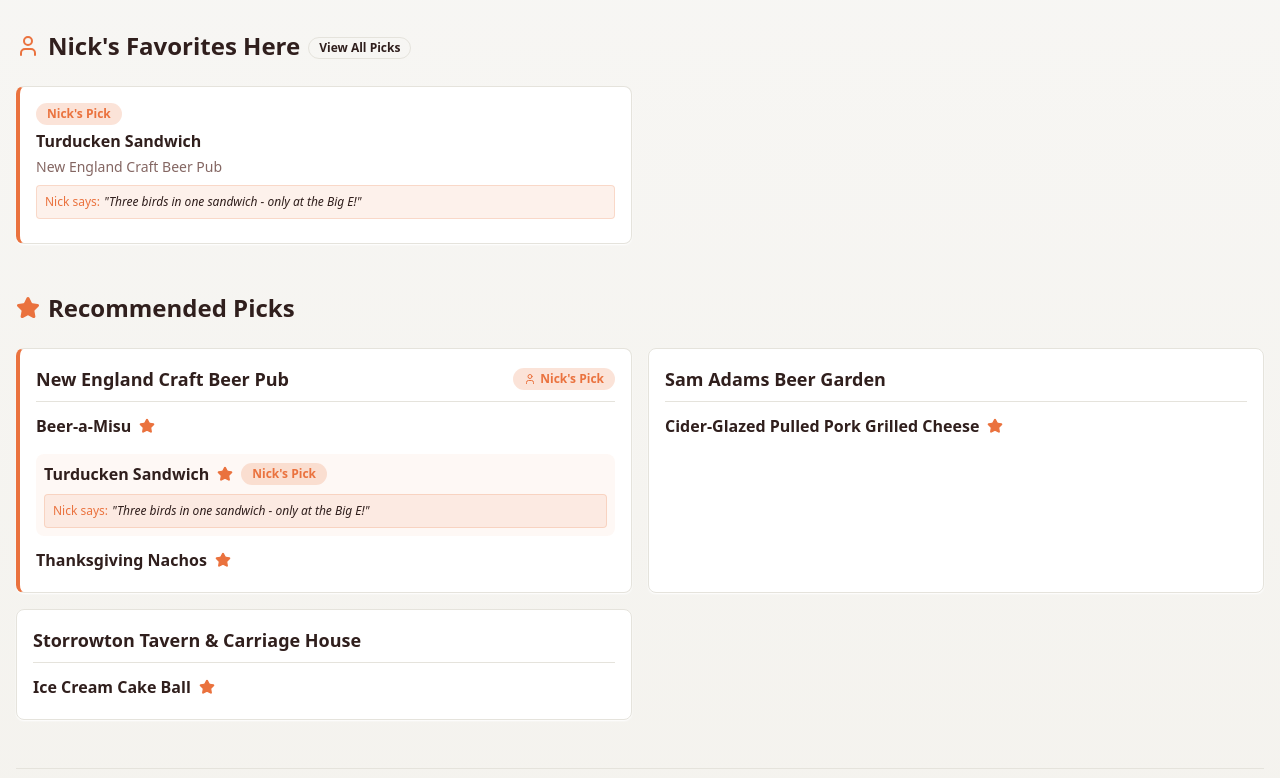
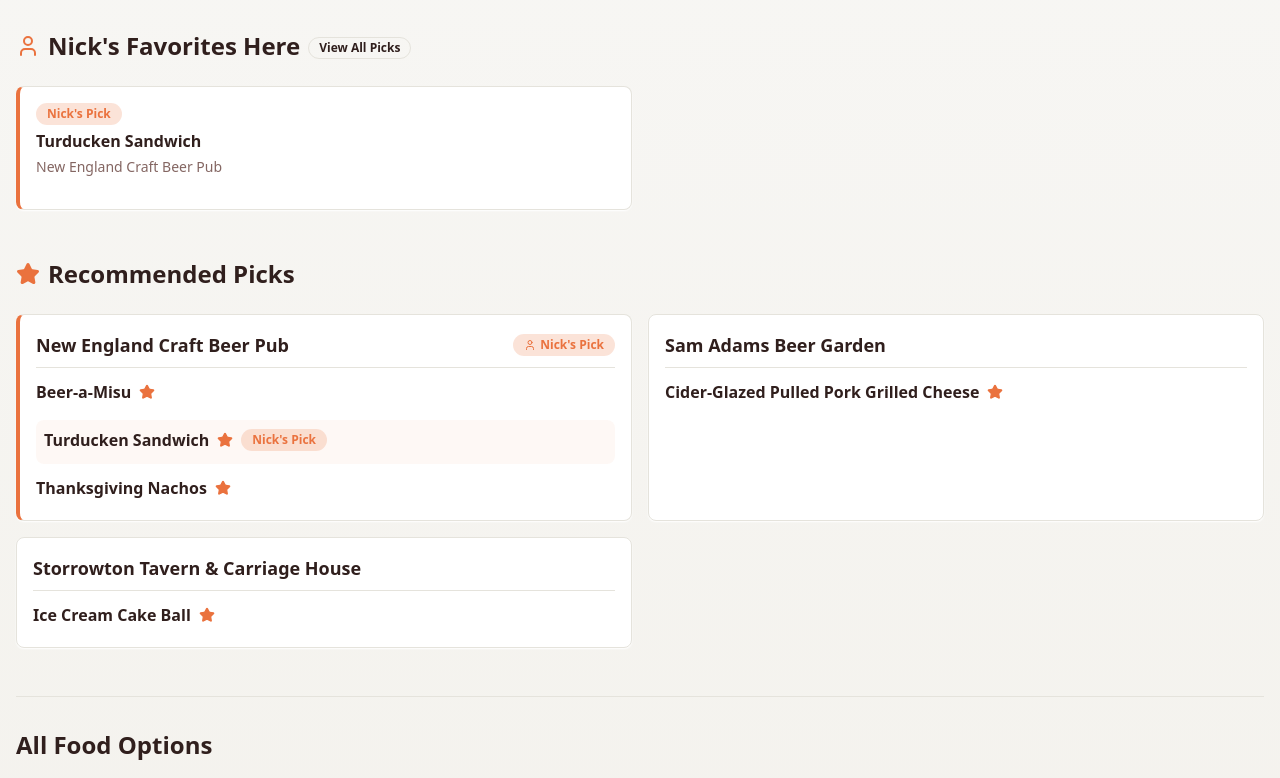
Before and after one commit to Icidus/big-e-eats-map, a React (Vite) app: page /big-e-eats-map/location/avenue-of-states in a window 1280 px wide. Shown: the part 462-1240 px from the top of the page. Built offline with nearby package versions, Linux system fonts and the light colour scheme; the HTML template or start-up script is replaced by a standard one.

Commit message:
Remove fabricated Nick comments - no actual quotes exist

```diff
--- a/src/components/NicksFavorites.tsx
+++ b/src/components/NicksFavorites.tsx
@@ -3,7 +3,7 @@ import { useState, useEffect } from "react";
 import { Card, CardContent } from "@/components/ui/card";
 import { Badge } from "@/components/ui/badge";
 import { Button } from "@/components/ui/button";
-import { Star, MapPin, User, ArrowRight } from "lucide-react";
+import { Star, MapPin, ArrowRight } from "lucide-react";
 import { NicksFavorite, getNicksFavoritesByPriority } from "@/data/nicksFavorites";
 
 interface NicksFavoriteCardProps {
@@ -35,18 +35,6 @@ export const NicksFavoriteCard = ({ favorite, compact = false }: NicksFavoriteCa
             </div>
           </div>
         </div>
-
-        {favorite.nickComment && (
-          <div className="bg-accent/10 border border-accent/20 rounded-lg p-3 mb-4">
-            <div className="flex items-start gap-2">
-              <User className="w-4 h-4 text-accent mt-0.5 flex-shrink-0" />
-              <div>
-                <p className="text-xs font-medium text-accent mb-1">Nick says:</p>
-                <p className="text-sm text-foreground italic">"{favorite.nickComment}"</p>
-              </div>
-            </div>
-          </div>
-        )}
 
         <div className="flex items-center justify-between">
           <Link to={`/location/${favorite.locationId}`}>
@@ -142,7 +130,7 @@ export const NicksFavoritesSection = ({
         <div className="flex items-center justify-between mb-6">
           <div className="flex items-center gap-3">
             <div className="p-2 bg-accent/20 rounded-lg">
-              <User className="w-6 h-6 text-accent" />
+              <Star className="w-6 h-6 text-accent" />
             </div>
             <div>
               <h2 className="text-2xl font-bold text-foreground">Nick's Favorites</h2>
--- a/src/data/nicksFavorites.ts
+++ b/src/data/nicksFavorites.ts
@@ -3,7 +3,6 @@ import { Food } from "./locations";
 export interface NicksFavorite extends Food {
   locationId: string;
   locationName: string;
-  nickComment?: string;
   mapOrder: number; // Order by location on the map (not priority)
 }
 
@@ -14,7 +13,6 @@ export const nicksFavorites: NicksFavorite[] = [
     vendor: "Marion's Fried Dough",
     locationId: "new-england-avenue",
     locationName: "New England Avenue",
-    nickComment: "The ultimate fair food experience - you have to try this!",
     mapOrder: 1,
     isRecommended: true
   },
@@ -24,7 +22,6 @@ export const nicksFavorites: NicksFavorite[] = [
     vendor: "Anna's Fried Dough",
     locationId: "east-road",
     locationName: "East Road",
-    nickComment: "Amazing fried dough creation that's a game changer.",
     mapOrder: 2
   },
   {
@@ -33,7 +30,6 @@ export const nicksFavorites: NicksFavorite[] = [
     vendor: "Giant Corn Dog Factory",
     locationId: "west-road",
     locationName: "West Road",
-    nickComment: "Best corn dog variation at the fair, hands down.",
     mapOrder: 3
   },
   {
@@ -42,7 +38,6 @@ export const nicksFavorites: NicksFavorite[] = [
     vendor: "New England Craft Beer Pub",
     locationId: "avenue-of-states",
     locationName: "Avenue of States",
-    nickComment: "Three birds in one sandwich - only at the Big E!",
     mapOrder: 4
   },
   {
@@ -51,7 +46,6 @@ export const nicksFavorites: NicksFavorite[] = [
     vendor: "Macken's Specialty Sliders",
     locationId: "state-buildings",
     locationName: "The State Buildings (Outside Massachusetts Building)",
-    nickComment: "Sweet and savory perfection between two waffles.",
     mapOrder: 5
   },
   {
@@ -60,7 +54,6 @@ export const nicksFavorites: NicksFavorite[] = [
     vendor: "Moolicious",
     locationId: "springfield-road",
     locationName: "Springfield Road",
-    nickComment: "Creamy, delicious, and you can find them in two locations!",
     mapOrder: 6
   },
   {
@@ -69,7 +62,6 @@ export const nicksFavorites: NicksFavorite[] = [
     vendor: "The Broccoli Bar",
     locationId: "springfield-road",
     locationName: "Springfield Road",
-    nickComment: "Don't let the name fool you - this healthy option is surprisingly amazing.",
     mapOrder: 7
   },
   {
@@ -78,7 +70,6 @@ export const nicksFavorites: NicksFavorite[] = [
     vendor: "Porky's",
     locationId: "commonwealth-avenue",
     locationName: "Commonwealth Avenue",
-    nickComment: "BBQ in sundae form - innovative and delicious.",
     mapOrder: 8
   },
   {
@@ -87,7 +78,6 @@ export const nicksFavorites: NicksFavorite[] = [
     vendor: "Angela's Pizza",
     locationId: "commonwealth-avenue",
     locationName: "Commonwealth Avenue",
-    nickComment: "Exactly what it sounds like, but bigger and better than you imagine.",
     mapOrder: 9
   },
   {
@@ -96,7 +86,6 @@ export const nicksFavorites: NicksFavorite[] = [
     vendor: "Vermont Marshmallow Company",
     locationId: "state-buildings",
     locationName: "The State Buildings (Vermont Building)",
-    nickComment: "S'mores meets macarons - pure Vermont innovation.",
     mapOrder: 10
   }
 ];
--- a/src/pages/LocationDetail.tsx
+++ b/src/pages/LocationDetail.tsx
@@ -149,12 +149,6 @@ export default function LocationDetail() {
                         {highlightText(food.description, searchQuery)}
                       </p>
                     )}
-                    {nicksFavorite?.nickComment && (
-                      <div className="mt-2 p-2 bg-accent/10 border border-accent/20 rounded text-xs">
-                        <span className="font-medium text-accent">Nick says:</span>
-                        <span className="text-foreground italic ml-1">"{nicksFavorite.nickComment}"</span>
-                      </div>
-                    )}
                   </div>
                   {food.price && (
                     <Badge variant="outline" className="ml-2 flex items-center gap-1">
@@ -281,12 +275,6 @@ export default function LocationDetail() {
                           </div>
                           <h4 className="font-semibold text-foreground mb-1">{favorite.name}</h4>
                           <p className="text-sm text-muted-foreground mb-2">{favorite.vendor}</p>
-                          {favorite.nickComment && (
-                            <div className="bg-accent/10 border border-accent/20 rounded p-2 text-xs">
-                              <span className="font-medium text-accent">Nick says:</span>
-                              <span className="text-foreground italic ml-1">"{favorite.nickComment}"</span>
-                            </div>
-                          )}
                         </div>
                         {food.price && (
                           <Badge variant="outline" className="ml-2 flex items-center gap-1">
```
